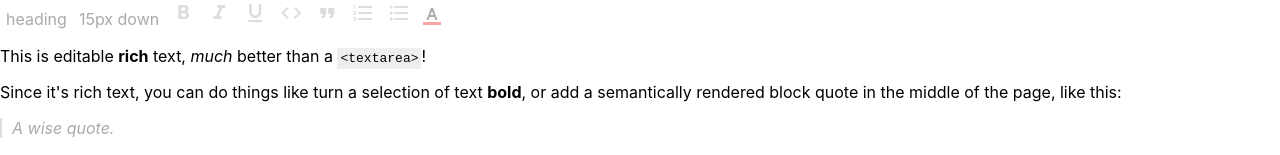
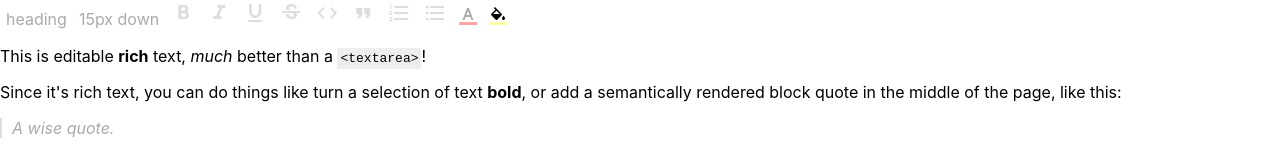
Before and after one commit to wnow20/red-editor, a React (Create React App) app: page / in a window 1280 px wide. Shown: the top 155 px of the page. Built offline with nearby package versions, Linux system fonts and the light colour scheme.

Commit message:
add FillColor.tsx

```diff
--- a/src/editor/RedEditor.tsx
+++ b/src/editor/RedEditor.tsx
@@ -51,6 +51,8 @@ const Leaf = ({attributes, children, leaf}) => {
     const style: CSSProperties = {};
     leaf.size && (style.fontSize = leaf.size + "px");
     leaf.color && (style.color = leaf.color);
+    leaf.fill && (style.backgroundColor = leaf.fill);
+    leaf.strikethrough && (style.textDecoration = "line-through");
     if (leaf.bold) {
         children = <strong style={style}>{children}</strong>
     }
@@ -82,6 +84,7 @@ const HOTKEYS = {
     'mod+i': 'italic',
     'mod+u': 'underline',
     'mod+`': 'code',
+    // TODO strikethrough
 }
 
 const isMarkActive = (editor, format) => {
--- a/src/editor/Toolbar.module.scss
+++ b/src/editor/Toolbar.module.scss
@@ -52,6 +52,11 @@ $text-disabled: #dddddd;
     }
   }
 }
+.format_color_fill {
+  path:nth-of-type(1) {
+    fill: yellow;
+  }
+}
 .button-group + .button-group {
   border-left: 1px solid #E9E9E9;
 }
--- a/src/editor/Toolbar.tsx
+++ b/src/editor/Toolbar.tsx
@@ -4,6 +4,7 @@ import {BaseProps, BlockButton, ButtonGroup, MarkButton, preventEvent} from "./c
 import TypeSize from "./plugins/TypeSize";
 import TextColor from "./plugins/TextColor";
 import Heading from "./plugins/Heading";
+import FillColor from "./plugins/FillColor";
 
 export const Toolbar = (props: PropsWithChildren<BaseProps>) => {
     return (
@@ -25,6 +26,7 @@ export const Toolbar = (props: PropsWithChildren<BaseProps>) => {
                 <MarkButton format="bold" icon="format_bold"/>
                 <MarkButton format="italic" icon="format_italic"/>
                 <MarkButton format="underline" icon="format_underlined"/>
+                <MarkButton format="strikethrough" icon="strikethrough_s"/>
             </ButtonGroup>
 
             <ButtonGroup>
@@ -36,6 +38,7 @@ export const Toolbar = (props: PropsWithChildren<BaseProps>) => {
 
             <ButtonGroup>
                 <TextColor/>
+                <FillColor/>
             </ButtonGroup>
         </div>
     );
--- /dev/null
+++ b/src/editor/plugins/FillColor.tsx
@@ -0,0 +1,73 @@
+import React, {PropsWithChildren, useState} from "react";
+import {BaseProps, Button, Icon, isMarkActive} from "../common";
+import {useSlate} from "slate-react";
+import {ReactComponent as FormatColorFill} from "../format_color_fill.svg";
+import styles from "../Toolbar.module.scss";
+import {Dropdown, useDropdownMenu, useDropdownToggle} from "react-overlays";
+import {Editor, Transforms} from "slate";
+import {SketchPicker} from 'react-color';
+
+const Toggle = () => {
+    const editor = useSlate();
+    const [props] = useDropdownToggle();
+    return (
+        <Button
+            type="button"
+            active={isMarkActive(editor, "fill")}
+            {...props}
+        ><Icon><FormatColorFill className={styles.format_color_fill}/></Icon></Button>
+    );
+};
+
+const Menu = () => {
+    const [props, {toggle, show}] = useDropdownMenu({
+        flip: true,
+        offset: [0, 8],
+        rootCloseEvent: "mousedown",
+    });
+    const editor = useSlate();
+    const display = show ? "flex" : "none";
+    const [color, setColor] = useState<String>()
+    const {selection} = editor;
+
+    return (
+        <div
+            {...props}
+            className={`${styles.dropdown_menu} ${display}`}
+            onMouseDown={event => {
+                event.preventDefault();
+                event.stopPropagation();
+                return false;
+            }}
+            onClick={event => {
+                event.preventDefault();
+                event.stopPropagation();
+                return false;
+            }}
+            contentEditable={false}
+        >
+            <SketchPicker color={color} onChange={(color) => {
+                setColor(color.rgb)
+                console.log("selection");
+                console.log(selection);
+                console.log("editor");
+                console.log(editor);
+                console.log("editor.selection");
+                console.log(editor.selection);
+                Transforms.select(editor, selection);
+                Editor.addMark(editor, "fill", color.hex);
+            }}/>
+        </div>
+    );
+};
+
+const FillColor = (props: PropsWithChildren<BaseProps>) => {
+    return (
+        <Dropdown onToggle={() => null}>
+            <Toggle/>
+            <Menu/>
+        </Dropdown>
+    );
+};
+
+export default FillColor;
```
Also changed, not shown: src/editor/format_color_fill.svg (added).
